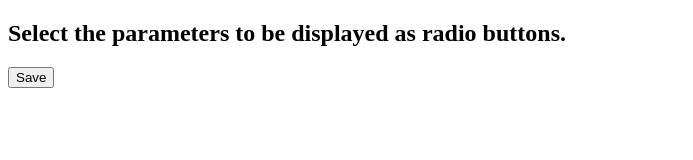
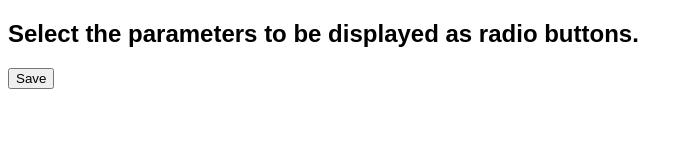
Before and after one commit to YuyaAbo/HorizontalRadioButton, a plain HTML site: page config.html in a window 1280 px wide. Shown: the whole page, without its empty margins (0-693 px from the left). Drawn offline with nearby package versions, Linux system fonts and the light colour scheme.

Commit message:
Change font to sans-serif

```diff
--- a/style.css
+++ b/style.css
@@ -1,3 +1,8 @@
+html {
+    font-size: 100%;
+    font-family: sans-serif;
+}
+
 #parameter {
     vertical-align: middle;
 }
```
